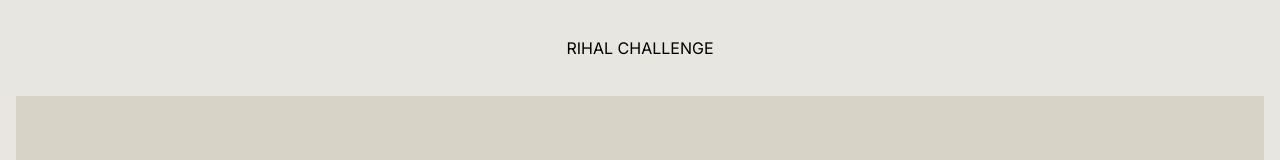
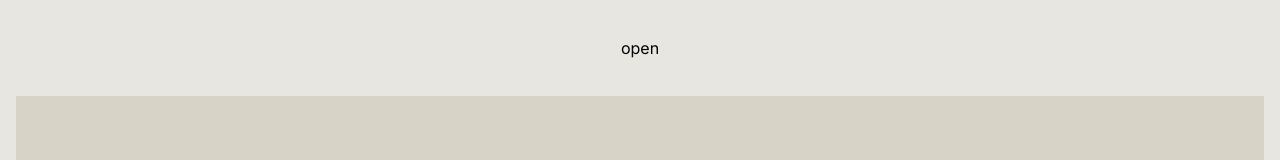
Before and after one commit to dark0crystal/rihal-om-fair-job-frontend, a Next.js app: page / in a window 1280 px wide. Shown: the top 160 px of the page. Built offline with nearby package versions, Linux system fonts and the light colour scheme.

Commit message:
pass the state to toggle menu button

```diff
--- a/src/components/navbar/NavBar.tsx
+++ b/src/components/navbar/NavBar.tsx
@@ -1,10 +1,18 @@
+"use client"
 import React from 'react'
 import Brand from './Brand'
+import Button from './Button'
+import { useState } from 'react'
 
 const NavBar = () => {
+
+  const [isActive, setActive] = useState(false)
   return (
     <div className='w-screen h-[12vh] flex justify-center items-center'>
-       <Brand />
+       {/* <Brand /> */}
+       <div>
+          <Button isActive={isActive} toggleMenu={()=>{setActive(!isActive)}} />
+       </div>
     </div>
   )
 }
```
